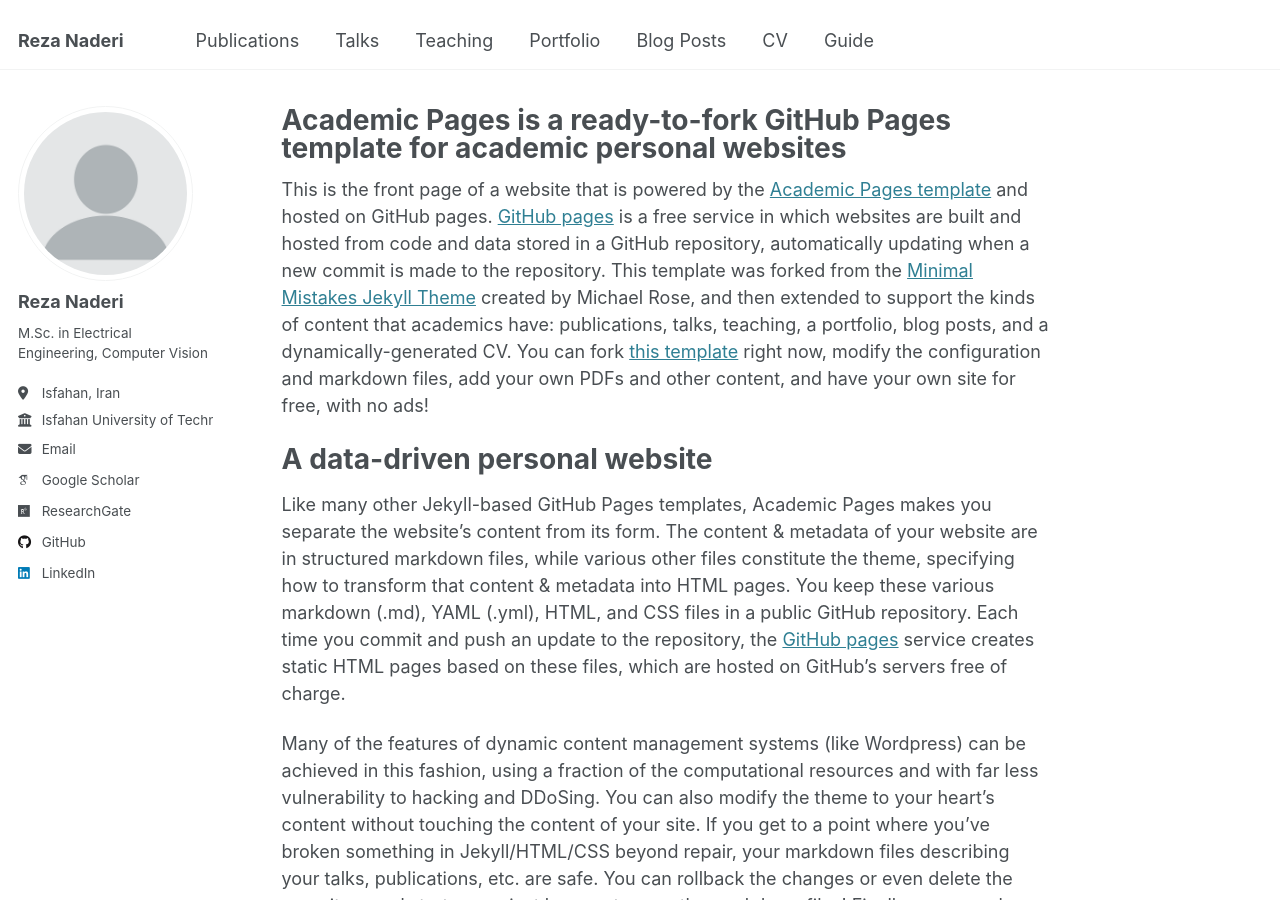
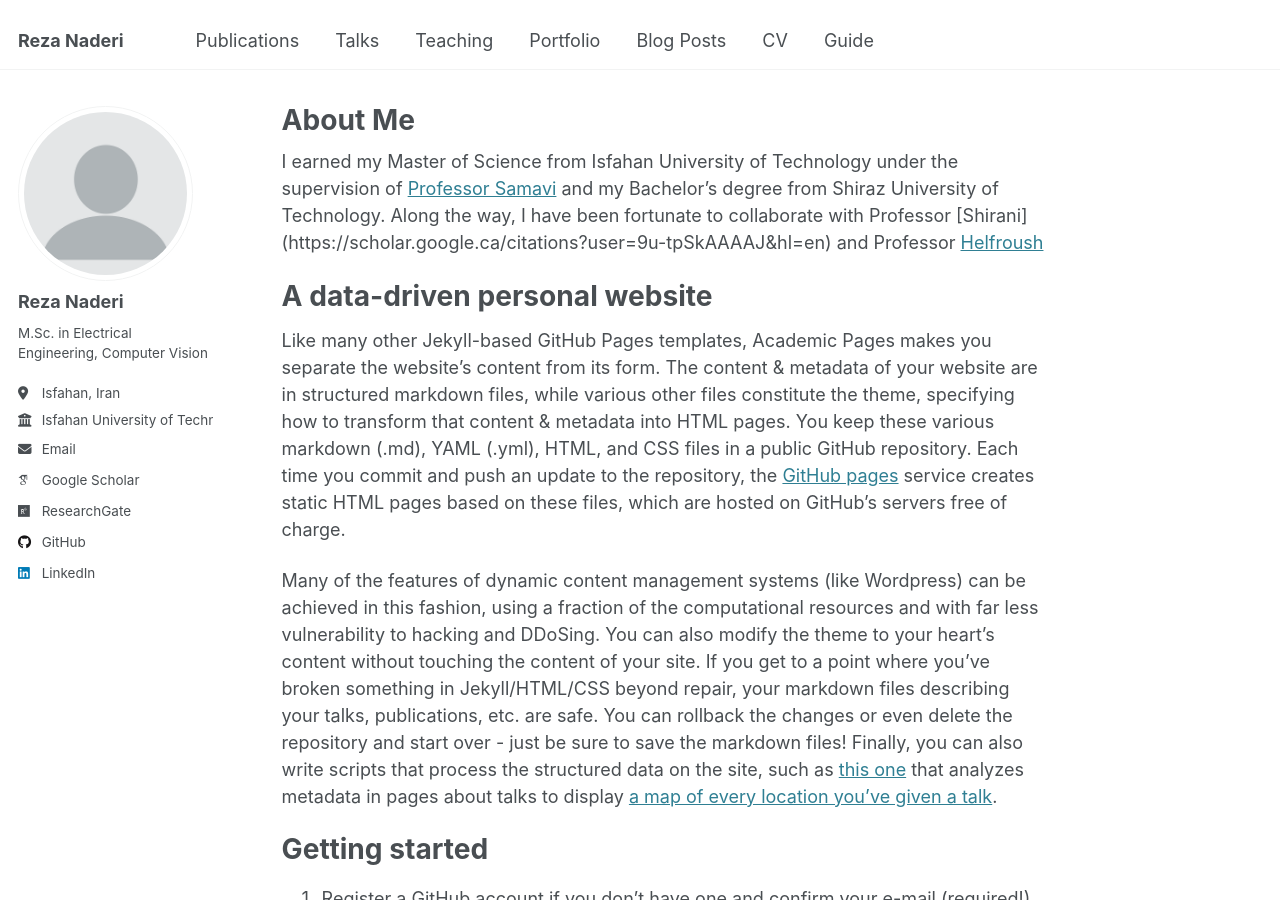
Before and after one commit to mohammadrezanaderi4/mohammadrezanaderi4.github.io, a Jekyll site: the page built from _pages/about.md, in a window 1280 px wide and 900 px high. Built offline with Jekyll 4.4.1, drawn with Linux system fonts in a browser that asks for light colours; some web fonts are replaced.

Commit message:
Update about.md

```diff
--- a/_pages/about.md
+++ b/_pages/about.md
@@ -1,13 +1,13 @@
 ---
 permalink: /
-title: "Academic Pages is a ready-to-fork GitHub Pages template for academic personal websites"
+title: "About Me"
 author_profile: true
 redirect_from:
   - /about/
   - /about.html
 ---
 
-This is the front page of a website that is powered by the [Academic Pages template](https://github.com/academicpages/academicpages.github.io) and hosted on GitHub pages. [GitHub pages](https://pages.github.com) is a free service in which websites are built and hosted from code and data stored in a GitHub repository, automatically updating when a new commit is made to the repository. This template was forked from the [Minimal Mistakes Jekyll Theme](https://mmistakes.github.io/minimal-mistakes/) created by Michael Rose, and then extended to support the kinds of content that academics have: publications, talks, teaching, a portfolio, blog posts, and a dynamically-generated CV. You can fork [this template](https://github.com/academicpages/academicpages.github.io) right now, modify the configuration and markdown files, add your own PDFs and other content, and have your own site for free, with no ads!
+I earned my Master of Science from Isfahan University of Technology under the supervision of [Professor Samavi](https://scholar.google.com/citations?user=Hj3vz2YAAAAJ&hl=en) and my Bachelor’s degree from Shiraz University of Technology. Along the way, I have been fortunate to collaborate with Professor [Shirani] (https://scholar.google.ca/citations?user=9u-tpSkAAAAJ&hl=en) and Professor [Helfroush](https://scholar.google.com/citations?user=JUtmIUMAAAAJ&hl=en)
 
 A data-driven personal website
 ======
```
